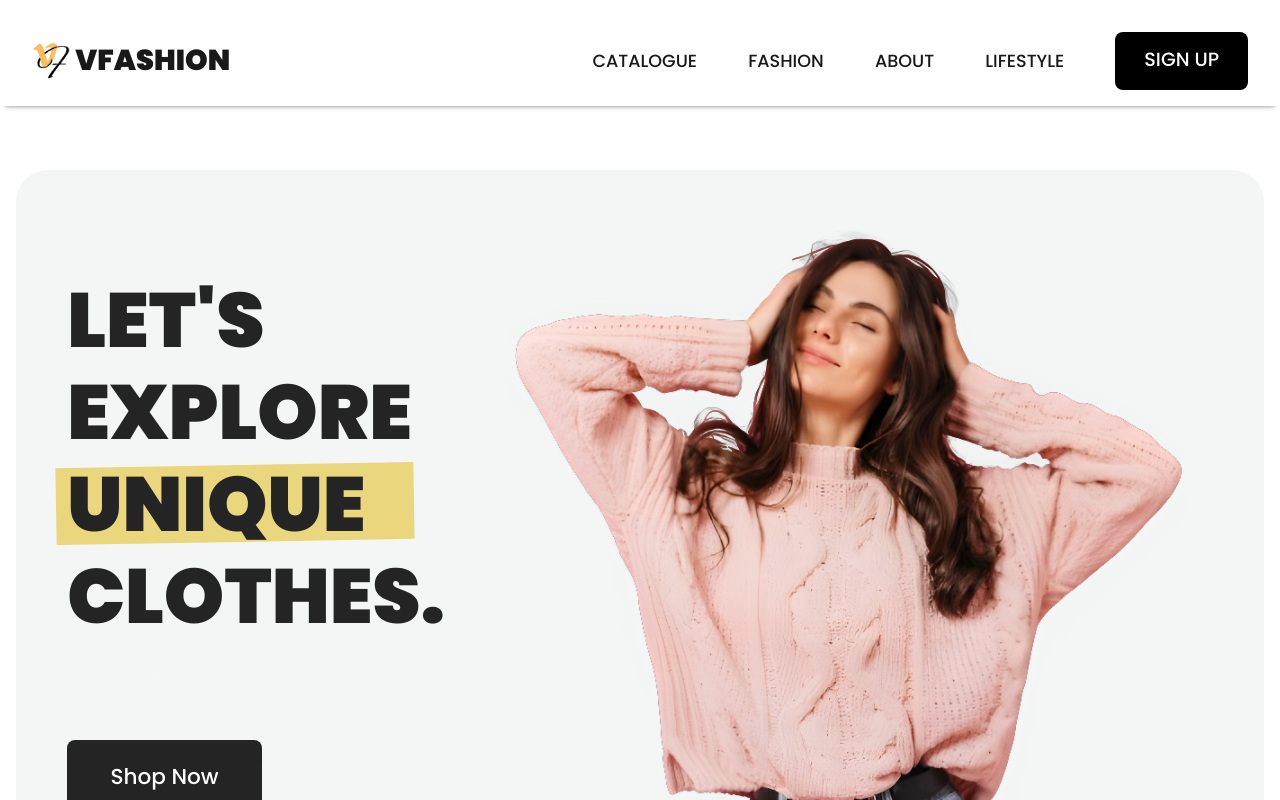
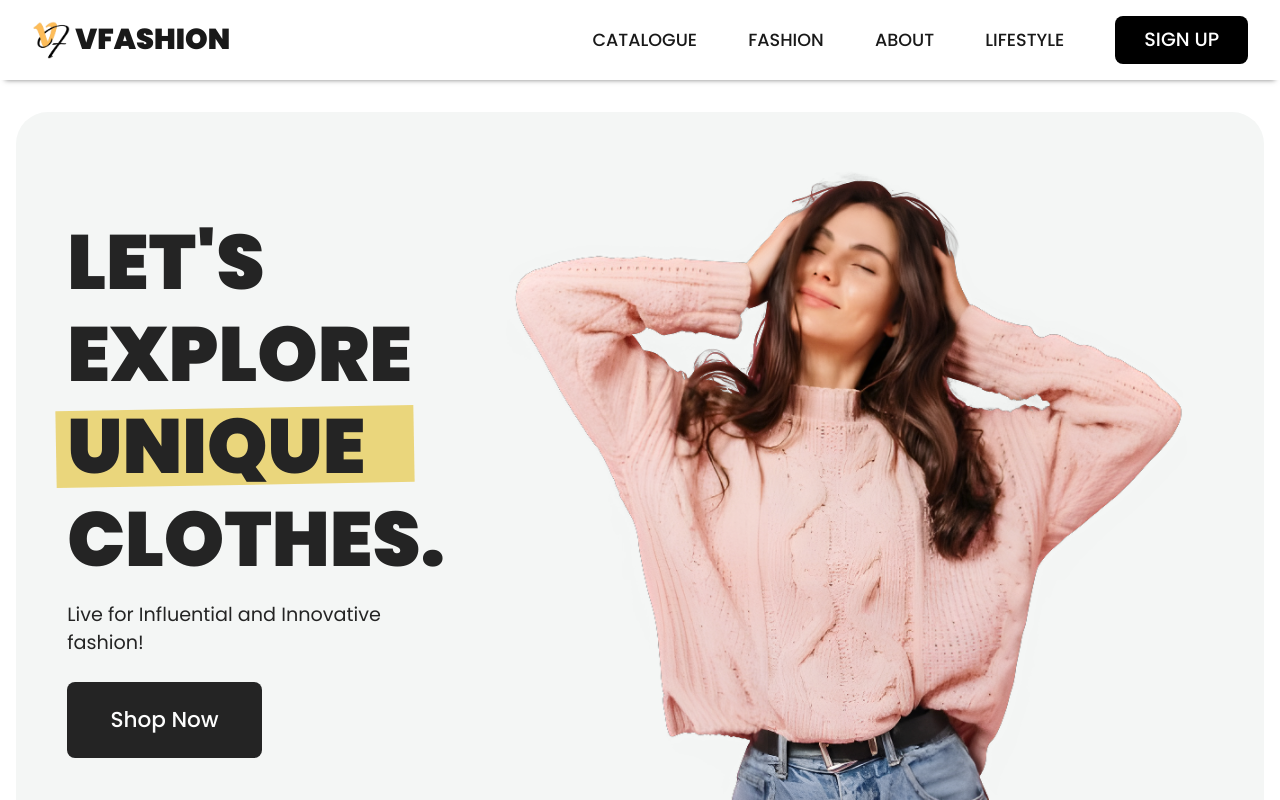
Before and after one commit to UjjwalG01/v-fashion-ecommerce, a React (Vite) app: page / in a window 1280 px wide. Shown: the top 800 px of the page. Built offline with nearby package versions, Linux system fonts and the light colour scheme.

Commit message:
CSS Error fixes

```diff
--- a/src/index.css
+++ b/src/index.css
@@ -130,7 +130,8 @@ svg {
 }
 
 .btn-top {
-  padding: 0.75em 1.5em;
+  padding: 0.5em 1.5em;
+  margin: 0;
   font-size: var(--fs-200);
   text-transform: uppercase;
 }
@@ -147,7 +148,7 @@ header {
 }
 .nav-wrapper {
   margin-inline: var(--size-200);
-  margin-top: var(--size-400);
+  margin-top: var(--size-200);
 }
 .logo-icon {
   max-width: max(var(--size-400), 3cqi);
@@ -771,14 +772,14 @@ header {
   display: flex;
   align-items: center;
   justify-content: center;
-  transition: 1s cubic-bezier(0.39, 0.575, 0.565, 1);
+  transition: 1s cubic-bezier(0.39, 0.575, 0.565, 1) !important;
 }
 .content {
   max-width: min(70em, 70%);
   padding-inline: 2rem;
 }
-.content > * {
-  transition: all 0.2s ease-out;
+.carousel-item {
+  transition: all 0.2s ease-out !important;
 }
 .quote-icon {
   min-width: 2rem;
@@ -810,15 +811,17 @@ header {
   background-color: #dde1ed;
   border-radius: min(0.5rem, var(--size-100));
   overflow: hidden !important;
-  max-height: 100%;
 }
 .journal-item .image {
   overflow: hidden;
-  transition: all 0.4s linear ease;
 }
+
 .journal-item img {
-  transition: all 0.4s linear ease;
+  width: 100%;
+  object-fit: cover;
+  transition: all 0.2s ease-out !important;
 }
+
 .journal-item:hover img {
   transform: scale(1.2);
   opacity: 0.94;
@@ -830,11 +833,7 @@ header {
     margin-inline: 2rem;
   }
 }
-.journal-item img {
-  width: 100%;
-  object-fit: cover;
-  max-height: 24em;
-}
+
 .journal-text {
   padding-block: 1.5rem;
   padding-inline: 0.8em;
@@ -862,7 +861,7 @@ header {
   overflow: hidden;
 }
 .catelogue-grid .box img {
-  transition: all 0.4s ease-in-out;
+  transition: all 0.4s ease-in-out !important;
   border-radius: 0.5em;
   overflow: hidden;
 }
--- a/src/pages/Home.jsx
+++ b/src/pages/Home.jsx
@@ -24,22 +24,15 @@ const BrandLogo = lazy(() => import("../components/BrandLogo"));
 const Product = lazy(() => import("../components/Product"));
 const Footer = lazy(() => import("../components/Footer"));
 
-// import Button from "../components/Button";
-// import BrandLogo from "../components/BrandLogo";
-// import Product from "../components/Product";
-// import Footer from "../components/Footer";
-
-
 function Home() {
-    return (
-        <>
+    return (<>
         <main>
-                <section className="padding-block-400">
+            <section className="">
                 <div className="container">
                     <div className="even-columns first-even-column gray-background">
                         <div className="flow-100 | text-section">
                             <h1 className="fs-primary-heading fw-bold | yellow-rect">LET'S EXPLORE UNIQUE CLOTHES.</h1>
-                                <p className="fw-regular">Live for Influential and Innovative fashion!</p>
+                            <p className="fw-regular text-dark-900">Live for Influential and Innovative fashion!</p>
                             <Suspense fallback={"loading"}><Button className={"button"} label={"Shop Now"} /></Suspense>
                         </div>
                         <div className="img-section">
```
Lines whose indentation alone changed are shown as unchanged.
